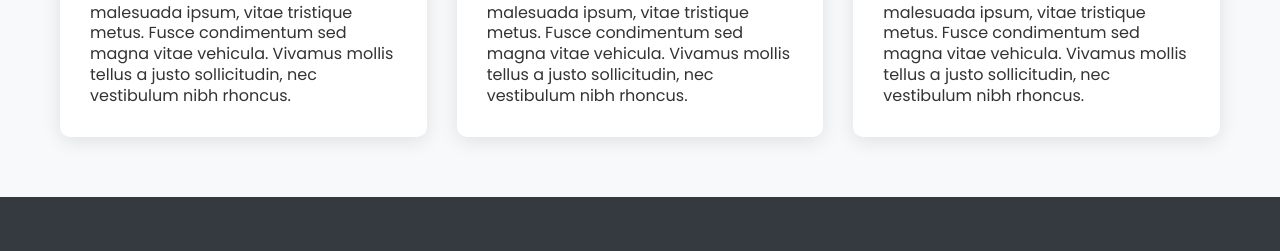
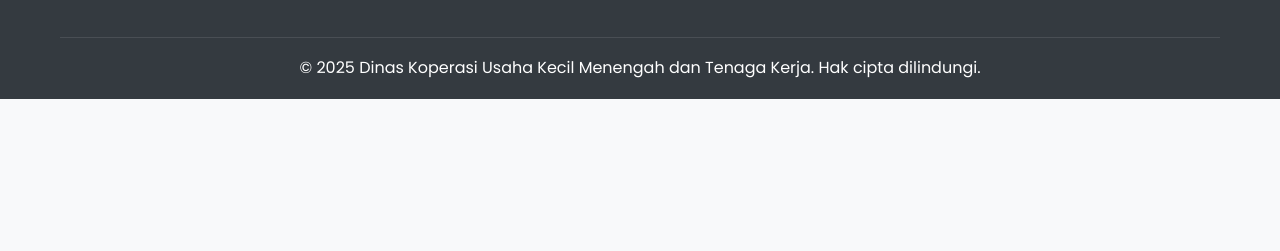
Before and after one commit to meeeozz09/website-dinas-kukm-bulukumba, a plain HTML site: page about.html in a window 1280 px wide. Shown: the part 1132-1383 px from the top of the page. After the commit the page ends 1231 px from the top, so only its background shows below. Drawn offline with Linux system fonts and the light colour scheme.

Commit message:
delete placeholder in about.html pages

```diff
--- a/about.html
+++ b/about.html
@@ -187,7 +187,7 @@
           </div>
         </div>
 
-        <div class="additional-info">
+        <!-- <div class="additional-info">
           <div class="info-card">
             <h3><i class="fas fa-history"></i> Sejarah</h3>
             <p>Lorem ipsum dolor sit amet, consectetur adipiscing elit. Nulla accumsan hendrerit arcu, vitae volutpat turpis luctus at. Praesent vitae vulputate leo. Vestibulum convallis dolor eget urna varius vehicula. In hac habitasse platea dictumst. Sed nec sem eu justo lacinia tincidunt. Curabitur id malesuada ipsum, vitae tristique metus. Fusce condimentum sed magna vitae vehicula. Vivamus mollis tellus a justo sollicitudin, nec vestibulum nibh rhoncus.</p>
@@ -200,7 +200,7 @@
           <div class="info-card">
             <h3><i class="fas fa-bullhorn"></i> Maklumat Pelayanan</h3>
             <p>Lorem ipsum dolor sit amet, consectetur adipiscing elit. Nulla accumsan hendrerit arcu, vitae volutpat turpis luctus at. Praesent vitae vulputate leo. Vestibulum convallis dolor eget urna varius vehicula. In hac habitasse platea dictumst. Sed nec sem eu justo lacinia tincidunt. Curabitur id malesuada ipsum, vitae tristique metus. Fusce condimentum sed magna vitae vehicula. Vivamus mollis tellus a justo sollicitudin, nec vestibulum nibh rhoncus.</p>
-          </div>
+          </div> -->
         </div>
       </div>
     </section>
```
